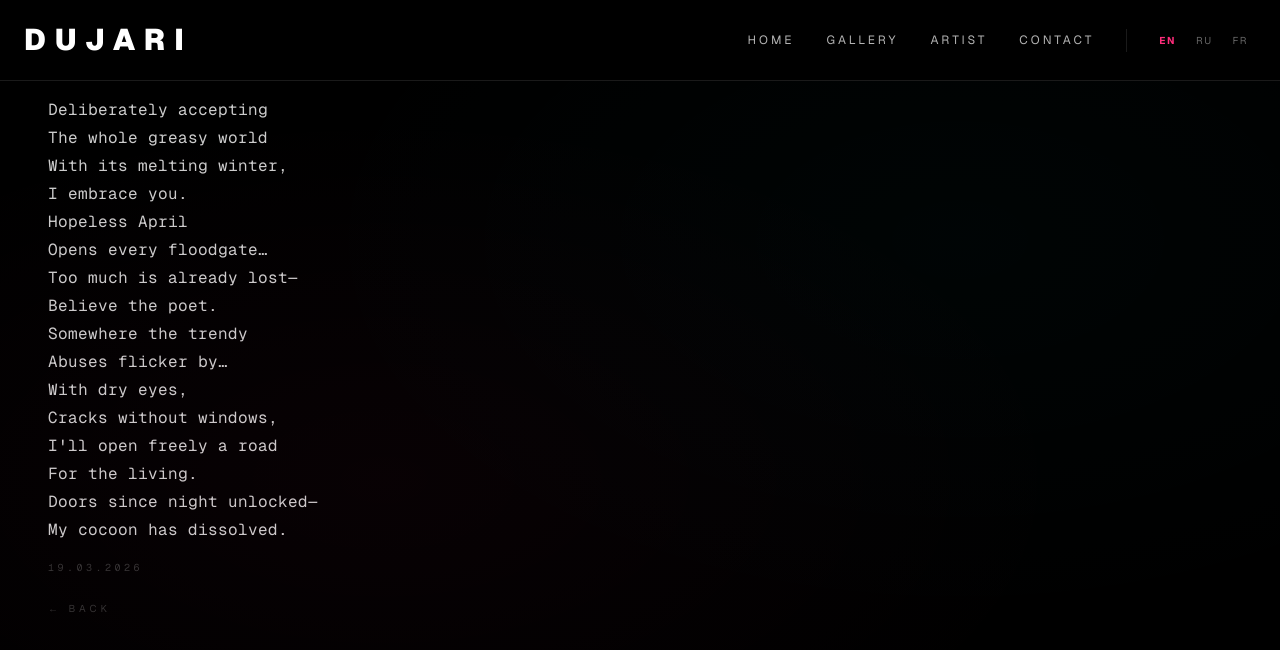
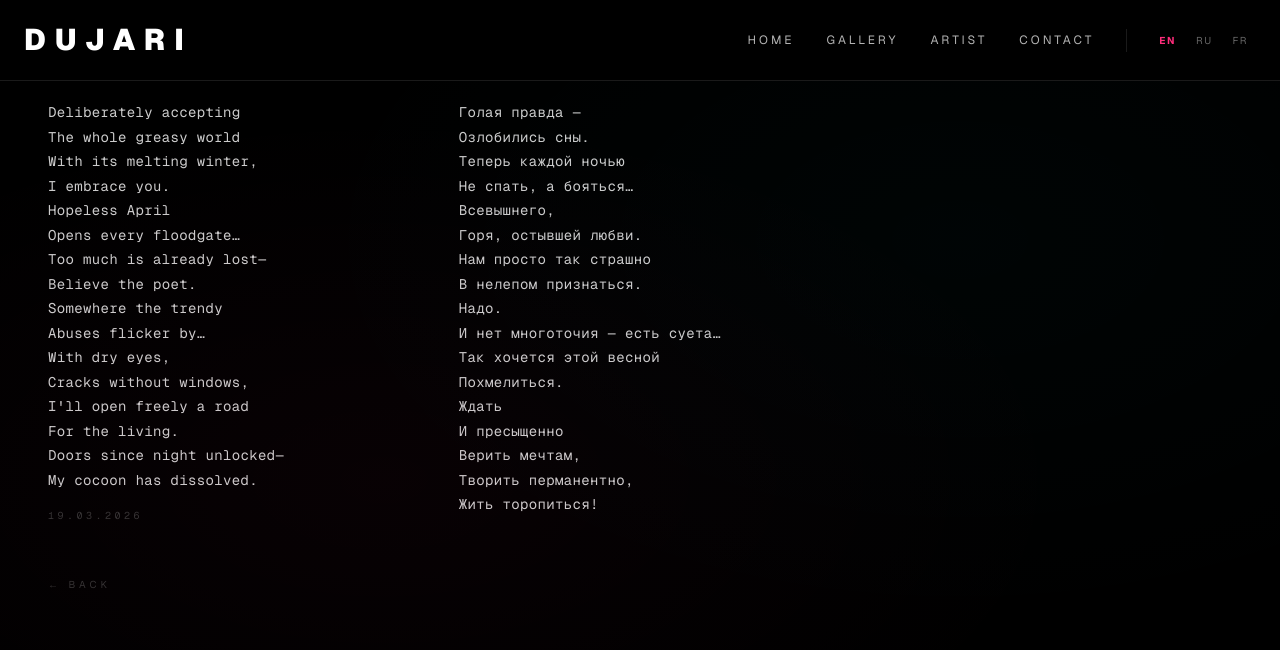
Before and after one commit to genfreemix/dujari, a Next.js app: page /poetry in a window 1280 px wide. Shown: the top 650 px of the page. Built offline with nearby package versions, Linux system fonts and the light colour scheme.

Commit message:
feat: poetry grid layout, add second poem, optional dates

```diff
--- a/src/app/poetry/page.tsx
+++ b/src/app/poetry/page.tsx
@@ -3,41 +3,51 @@
 import Link from "next/link";
 import { useT } from "@/i18n";
 
+function PoemBlock({ text, date }: { text: string; date?: string }) {
+  const lines = text.split("\n");
+  return (
+    <div>
+      <div className="font-mono text-white/80 text-sm leading-[1.75] tracking-wide">
+        {lines.map((line, i) =>
+          line === "" ? <br key={i} /> : <p key={i}>{line}</p>
+        )}
+      </div>
+      {date && (
+        <p className="mt-4 text-white/20 text-[10px] tracking-[0.35em] font-mono">
+          {date}
+        </p>
+      )}
+    </div>
+  );
+}
+
 export default function PoetryPage() {
   const t = useT();
-  const lines = t("poetry.poem1").split("\n");
+
+  const poems: { key: string; date?: string }[] = [
+    { key: "poetry.poem1", date: t("poetry.date") },
+    { key: "poetry.poem2" },
+  ];
 
   return (
     <div className="min-h-screen bg-black pt-16 md:pt-20 flex flex-col">
+      <main className="flex-1 px-6 md:px-12 pt-4 md:pt-5">
 
-      {/* Content */}
-      <main className="flex-1 px-6 md:px-12 pt-3 md:pt-4">
-        {/* Poem */}
-        <div className="max-w-sm">
-          <div className="font-mono text-white/80 text-sm md:text-base leading-[1.75] tracking-wide">
-            {lines.map((line, i) =>
-              line === "" ? (
-                <br key={i} />
-              ) : (
-                <p key={i}>{line}</p>
-              )
-            )}
+        {/* Grid */}
+        <div className="grid grid-cols-1 md:grid-cols-2 lg:grid-cols-3 gap-x-12 gap-y-14">
+          {poems.map((poem) => (
+            <PoemBlock key={poem.key} text={t(poem.key)} date={poem.date} />
+          ))}
         </div>
 
-          {/* Date */}
-          <p className="mt-4 text-white/20 text-[10px] tracking-[0.35em] font-mono">
-            {t("poetry.date")}
-          </p>
-
-          {/* Back — below date */}
-          <div className="mt-5">
+        {/* Back */}
+        <div className="mt-12">
           <Link
             href="/artist"
             className="text-white/20 text-[10px] tracking-[0.4em] uppercase hover:text-[#FF2D7B] transition-colors duration-200"
           >
             {t("poetry.back")}
           </Link>
-          </div>
         </div>
       </main>
 
--- a/src/i18n/index.tsx
+++ b/src/i18n/index.tsx
@@ -152,6 +152,7 @@ const translations: Record<Locale, Record<string, string>> = {
     "poetry.back": "← Back",
     "poetry.date": "19.03.2026",
     "poetry.poem1": "Deliberately accepting\nThe whole greasy world\nWith its melting winter,\nI embrace you.\nHopeless April\nOpens every floodgate…\nToo much is already lost—\nBelieve the poet.\nSomewhere the trendy\nAbuses flicker by…\nWith dry eyes,\nCracks without windows,\nI'll open freely a road\nFor the living.\nDoors since night unlocked—\nMy cocoon has dissolved.",
+    "poetry.poem2": "Голая правда —\nОзлобились сны.\nТеперь каждой ночью\nНе спать, а бояться…\nВсевышнего,\nГоря, остывшей любви.\nНам просто так страшно\nВ нелепом признаться.\nНадо.\nИ нет многоточия — есть суета…\nТак хочется этой весной\nПохмелиться.\nЖдать\nИ пресыщенно\nВерить мечтам,\nТворить перманентно,\nЖить торопиться!",
 
     // Footer
     "footer.tagline": "Collectible pop-art objects. Each piece is unique. Each piece is a statement.",
@@ -280,6 +281,7 @@ const translations: Record<Locale, Record<string, string>> = {
     "poetry.back": "← Назад",
     "poetry.date": "19.03.2026",
     "poetry.poem1": "Нарочито приняв\nВесь засаленный мир\nС оплывшей зимой,\nОбнимаю тебя.\nБезысходный апрель\nОткрывает все шлюзы…\nСлишком всё безвозвратно —\nПоэту поверь.\nНовомодные где-то\nМелькают абьюзы…\nГлазами сухими,\nЩелями без окон,\nБезвозмездно открою дорогу\nЖивому.\nДвери с ночи не заперты —\nРастворился мой кокон…",
+    "poetry.poem2": "Голая правда —\nОзлобились сны.\nТеперь каждой ночью\nНе спать, а бояться…\nВсевышнего,\nГоря, остывшей любви.\nНам просто так страшно\nВ нелепом признаться.\nНадо.\nИ нет многоточия — есть суета…\nТак хочется этой весной\nПохмелиться.\nЖдать\nИ пресыщенно\nВерить мечтам,\nТворить перманентно,\nЖить торопиться!",
 
     "footer.tagline": "Коллекционные поп-арт объекты. Каждая работа уникальна. Каждая — заявление.",
     "footer.explore": "Навигация",
@@ -407,6 +409,7 @@ const translations: Record<Locale, Record<string, string>> = {
     "poetry.back": "← Retour",
     "poetry.date": "19.03.2026",
     "poetry.poem1": "En acceptant délibérément\nTout le monde graisseux\nAvec son hiver qui fond,\nJe t'embrasse.\nL'avril sans issue\nOuvre toutes les écluses…\nTrop de choses sont à jamais perdues —\nCrois le poète.\nQuelque part les abus\nÀ la mode scintillent…\nLes yeux secs,\nFissures sans fenêtres,\nGratuitement j'ouvrirai la route\nAu vivant.\nLes portes non verrouillées depuis la nuit —\nMon cocon s'est dissous.",
+    "poetry.poem2": "Голая правда —\nОзлобились сны.\nТеперь каждой ночью\nНе спать, а бояться…\nВсевышнего,\nГоря, остывшей любви.\nНам просто так страшно\nВ нелепом признаться.\nНадо.\nИ нет многоточия — есть суета…\nТак хочется этой весной\nПохмелиться.\nЖдать\nИ пресыщенно\nВерить мечтам,\nТворить перманентно,\nЖить торопиться!",
 
     "footer.tagline": "Objets pop-art de collection. Chaque pièce est unique. Chaque pièce est une déclaration.",
     "footer.explore": "Explorer",
```
Lines whose indentation alone changed are shown as unchanged.
